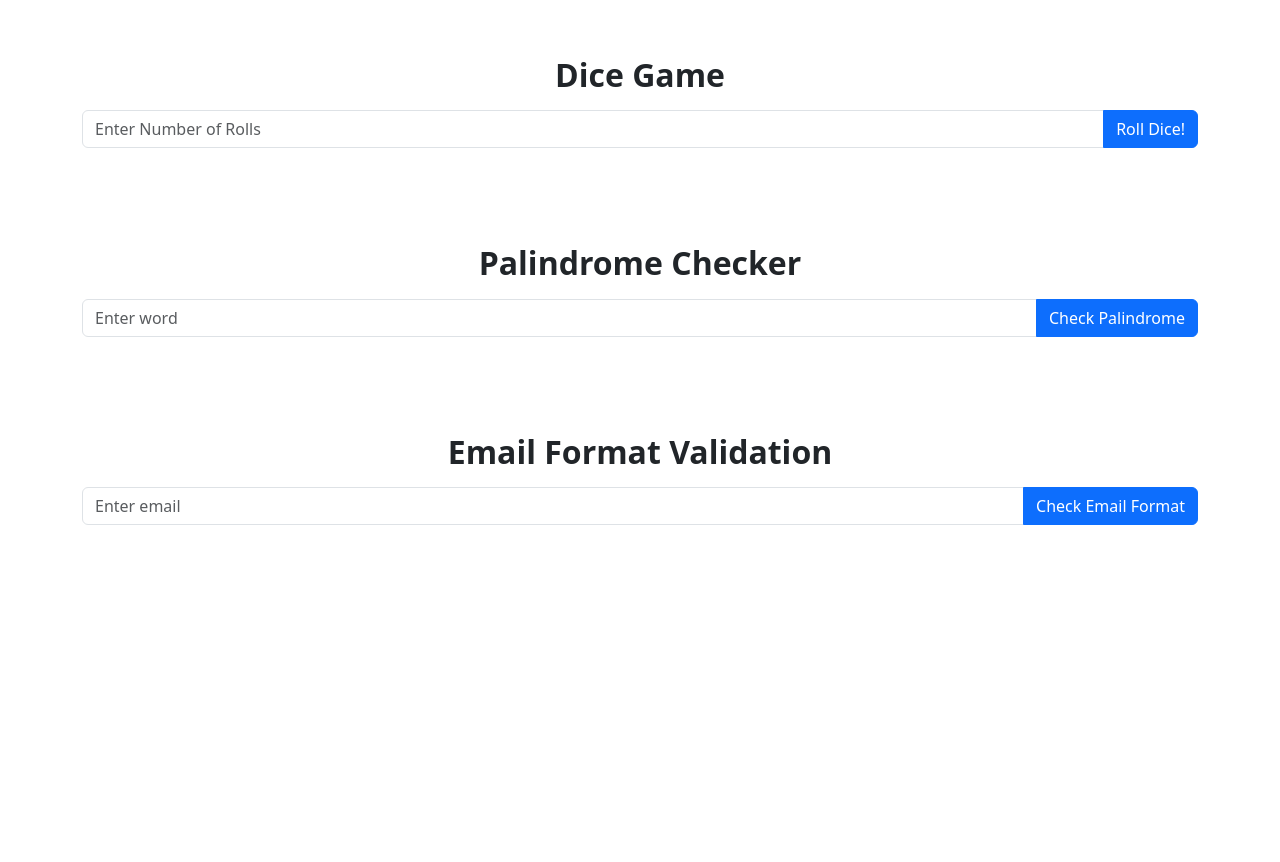
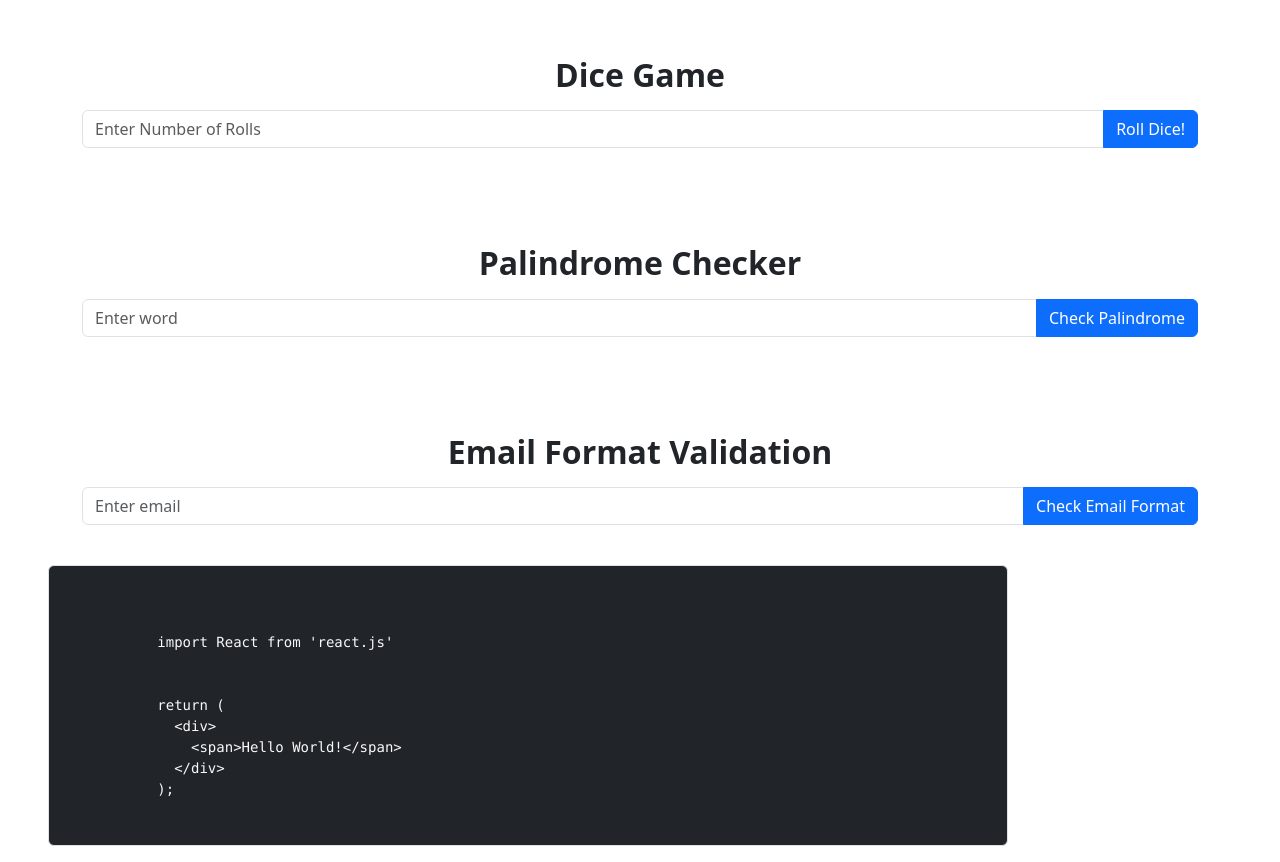
Before and after one commit to purpl3pineapple/js-sandbox, a plain HTML site: page playground/playground.html in a window 1280 px wide. Before the commit the page ends 800 px from the top, so only its background shows below. Drawn offline with nearby package versions, Linux system fonts and the light colour scheme.

Commit message:
style files for page

```diff
--- /dev/null
+++ b/playground/playground.css
@@ -0,0 +1 @@
+/*# sourceMappingURL=playground.css.map */
--- a/playground/playground.html
+++ b/playground/playground.html
@@ -31,6 +31,10 @@
       src="./playground.js"
       type="module"
     ></script>
+    <link
+      rel="stylesheet"
+      href="playground.css"
+    />
   </head>
   <body
     id="playground"
@@ -156,6 +160,17 @@
           ></p>
         </div>
       </div>
+      <div>
+        <pre class="bg-dark text-light mx-5 rounded p-4 w-75 border"><code><br>
+          <span>import</span> <span>React</span> <span>from</span> <span>'react.js'</span>
+          <br>
+          <span>return</span> <span>(</span>
+            <span>&lt;div&gt;</span>
+              <span>&lt;span&gt;</span><span>Hello</span> <span>World!</span><span>&lt;/span&gt;</span>
+            <span>&lt;/div&gt;</span>
+          <span>)</span><span>;</span>
+        </code></pre>
+      </div>
     </main>
   </body>
 </html>
```
Also changed, not shown: 1 other file.
